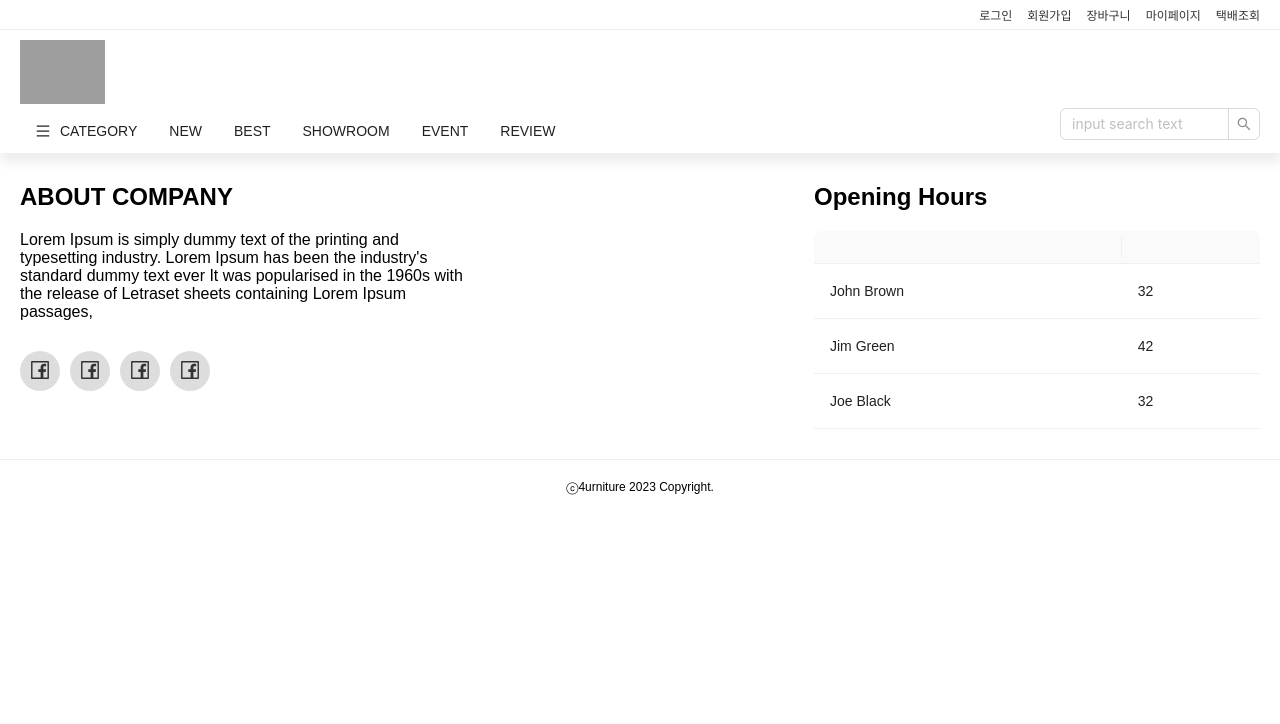
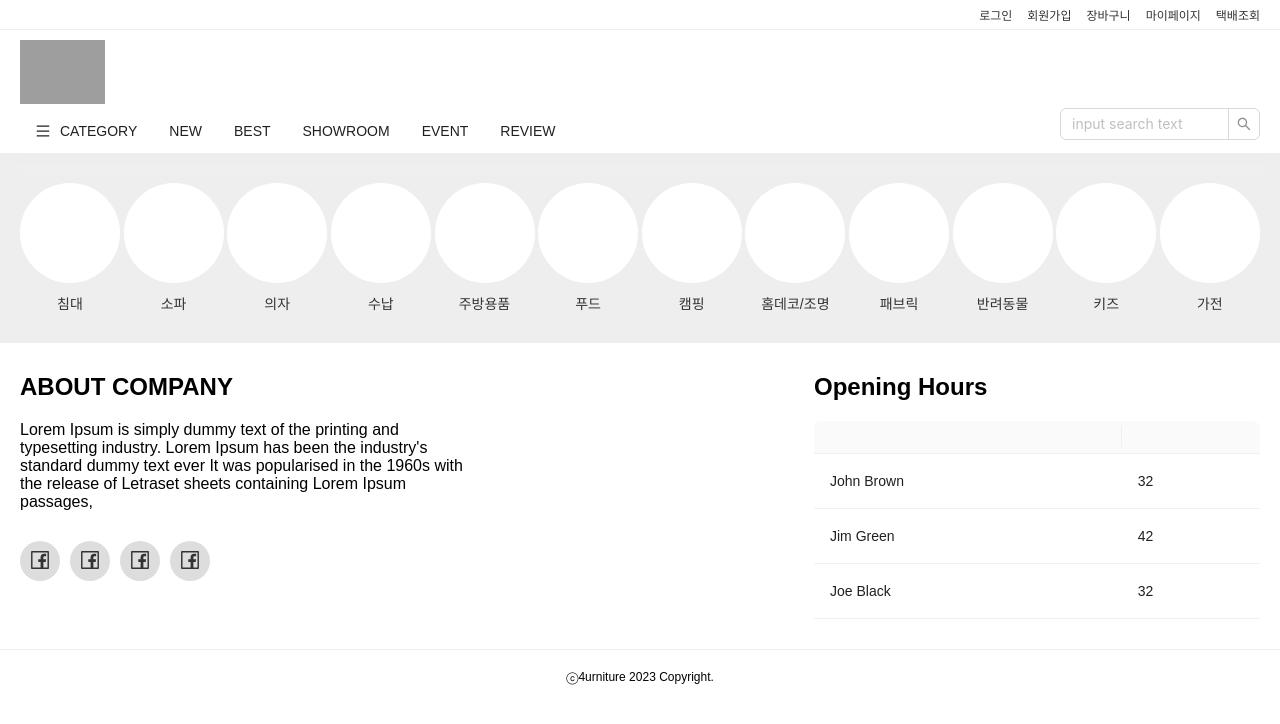
Before and after one commit to hejo47/4niture_react, a React (Create React App) app: page / in a window 1280 px wide. Shown: the top 724 px of the page. Built offline with nearby package versions, Linux system fonts and the light colour scheme; grey boxes are pictures that could not be loaded.

Commit message:
230313 [강혜주] main long tab 제작

```diff
--- a/src/App.js
+++ b/src/App.js
@@ -1,11 +1,13 @@
 import "./App.css";
 import HeaderFT from "./components/Common/HeaderFT";
 import FooterFT from "./components/Common/FooterFT";
-
+import MainLongTabFT from "./components/pages/MainLongTabFT";
 function App() {
   return (
     <div className='App'>
       <HeaderFT></HeaderFT>
+
+      <MainLongTabFT></MainLongTabFT>
       <FooterFT></FooterFT>
     </div>
   );
--- /dev/null
+++ b/src/components/pages/MainLongTabFT.js
@@ -0,0 +1,64 @@
+import React from "react";
+import MainLongTabItemFT from "./MainLongTabItemFT";
+import classes from "./MainLongTabFT.module.css";
+const categoryList = [
+  {
+    name: "침대",
+    img: "",
+  },
+  {
+    name: "소파",
+    img: "",
+  },
+  {
+    name: "의자",
+    img: "",
+  },
+  {
+    name: "수납",
+    img: "",
+  },
+  {
+    name: "주방용품",
+    img: "",
+  },
+  {
+    name: "푸드",
+    img: "",
+  },
+  {
+    name: "캠핑",
+    img: "",
+  },
+  {
+    name: "홈데코/조명",
+    img: "",
+  },
+  {
+    name: "패브릭",
+    img: "",
+  },
+  {
+    name: "반려동물",
+    img: "",
+  },
+  {
+    name: "키즈",
+    img: "",
+  },
+  {
+    name: "가전",
+    img: "",
+  },
+];
+const MainLongTabFT = () => {
+  return (
+    <ul className={classes.cateList}>
+      {categoryList.map((cate, idx) => {
+        return <MainLongTabItemFT name={cate.name} icon={cate.img} key={idx} />;
+      })}
+    </ul>
+  );
+};
+
+export default MainLongTabFT;
--- /dev/null
+++ b/src/components/pages/MainLongTabFT.module.css
@@ -0,0 +1,12 @@
+.cateList {
+  width: 100%;
+  max-width: 1920px;
+  display: flex;
+  justify-content: space-between;
+  align-items: center;
+  padding-top: 30px;
+  padding-bottom: 30px;
+  padding-left: 20px;
+  padding-right: 20px;
+  background-color: #eee;
+}
--- /dev/null
+++ b/src/components/pages/MainLongTabItemFT.js
@@ -0,0 +1,16 @@
+import React from "react";
+import classes from "./MainLongTabItemFT.module.css";
+import { Link } from "react-router-dom";
+
+const MainLongTabItemFT = (props) => {
+  return (
+    <li className={classes.cateItem}>
+      <Link to='/'>
+        <div className={classes.circle}>{props.icon}</div>
+        <span>{props.name}</span>
+      </Link>
+    </li>
+  );
+};
+
+export default MainLongTabItemFT;
--- /dev/null
+++ b/src/components/pages/MainLongTabItemFT.module.css
@@ -0,0 +1,25 @@
+.cateItem a {
+  width: 100%;
+  display: flex;
+  flex-direction: column;
+  justify-content: center;
+  align-items: center;
+  text-align: center;
+  font-size: 14px;
+}
+.circle {
+  width: 100px;
+  height: 100px;
+  background-color: #fff;
+  border-radius: 50%;
+  display: flex;
+  justify-content: center;
+  align-items: center;
+  margin-bottom: 10px;
+}
+.cateItem span {
+  width: 100%;
+  display: flex;
+  justify-content: center;
+  align-items: center;
+}
```
Also changed, not shown: src/components/pages/pagesBasic.js (deleted).
